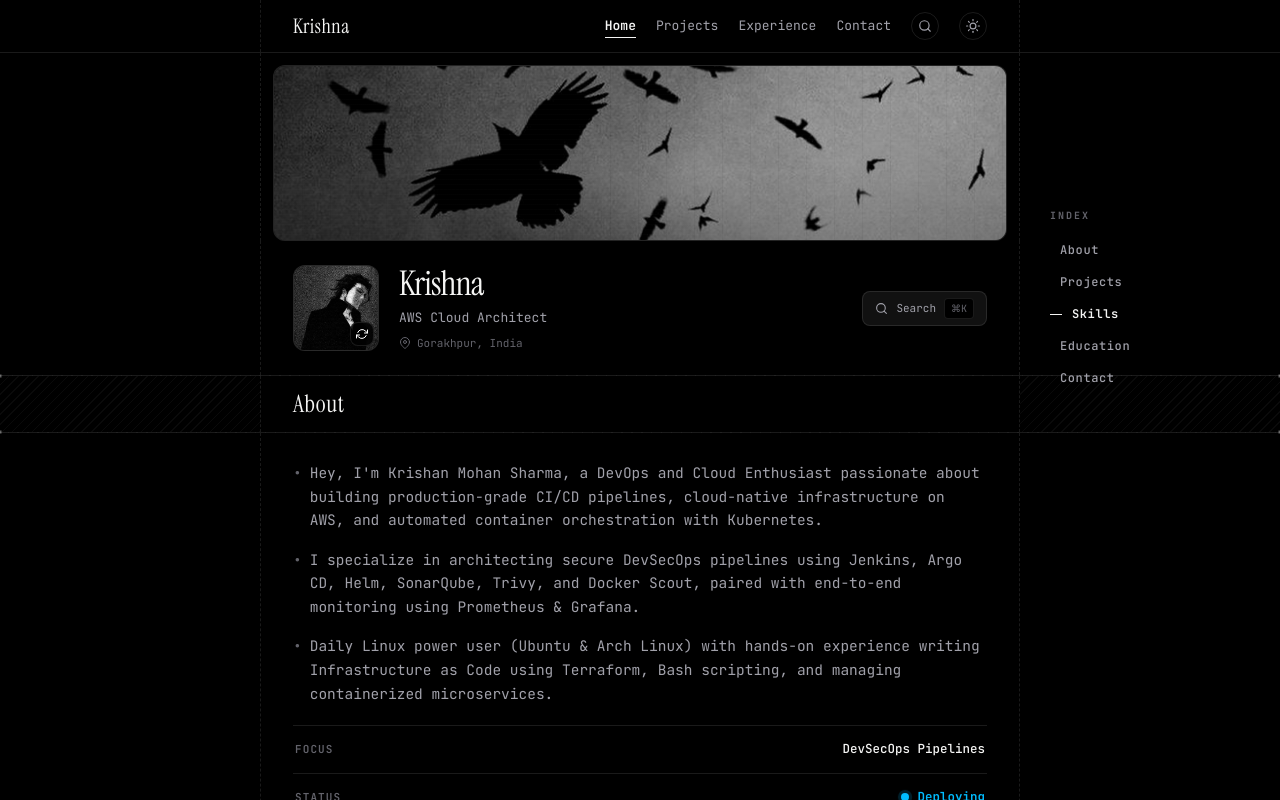
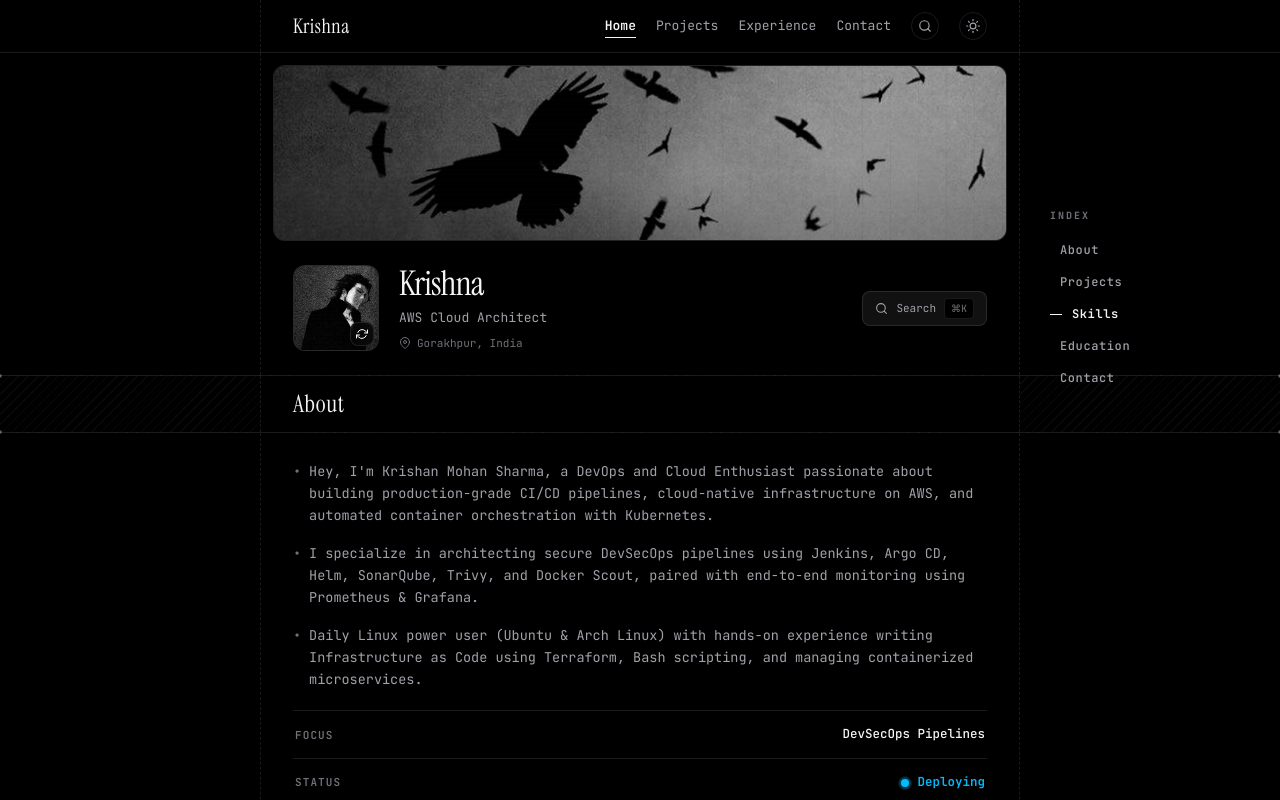
Before and after one commit to blurryface027/krishna-portfolio, a React (Vite) app: page / in a window 1280 px wide. Shown: the top 800 px of the page. Built offline with nearby package versions, Linux system fonts and the light colour scheme.

Commit message:
fix: dark mode switch

```diff
--- a/src/components/AboutSection.jsx
+++ b/src/components/AboutSection.jsx
@@ -12,7 +12,7 @@ export function AboutSection() {
       <Container className="px-6 py-7 sm:px-8 space-y-4">
         {portfolioData.about.map((text, idx) => (
           <AnimatedSection key={idx} delay={idx * 0.1}>
-            <div className="flex gap-2 text-[14.5px] leading-relaxed text-[var(--muted)]">
+            <div className="flex gap-2 text-[13px] sm:text-[13.5px] leading-relaxed text-[var(--muted)]">
               <span className="text-[var(--soft)] font-mono">•</span>
               <p>{text}</p>
             </div>
@@ -27,10 +27,10 @@ export function AboutSection() {
         {/* Developer Snapshot card */}
         <AnimatedSection delay={0.35}>
           <div className="mt-4 rounded-xl border border-[var(--line)] bg-[var(--card)] p-5">
-            <p className="font-mono text-[11px] uppercase tracking-widest text-[var(--fg)] font-semibold mb-3">
+            <p className="font-mono text-[10.5px] uppercase tracking-widest text-[var(--fg)] font-semibold mb-3">
               Developer Snapshot
             </p>
-            <ul className="grid grid-cols-1 sm:grid-cols-2 gap-2 text-[13px] font-mono text-[var(--muted)]">
+            <ul className="grid grid-cols-1 sm:grid-cols-2 gap-2 text-[12px] font-mono text-[var(--muted)]">
               {portfolioData.tldr.map((item) => (
                 <li key={item} className="flex items-center gap-2">
                   <span className="h-1.5 w-1.5 rounded-full bg-emerald-500 flex-none" />
--- a/src/components/CommandPalette.jsx
+++ b/src/components/CommandPalette.jsx
@@ -78,13 +78,13 @@ export function CommandPalette({ isOpen, onClose }) {
       {/* Modal */}
       <div className="relative flex items-start justify-center pt-[15vh] px-4">
         <div
-          className="relative flex w-full max-w-lg flex-col overflow-hidden rounded-2xl border border-neutral-800 bg-neutral-900/95 shadow-2xl backdrop-blur-xl max-h-[60vh] z-10"
+          className="relative flex w-full max-w-lg flex-col overflow-hidden rounded-2xl border border-[var(--line)] bg-[var(--card)]/95 shadow-2xl backdrop-blur-xl max-h-[60vh] z-10"
           onClick={(e) => e.stopPropagation()}
           style={{ animation: 'fade-up 0.2s cubic-bezier(0.16, 1, 0.3, 1)' }}
         >
           {/* Search */}
-          <div className="flex items-center gap-3 border-b border-neutral-800 px-4 py-3">
-            <FiSearch className="size-4 text-neutral-400 shrink-0" />
+          <div className="flex items-center gap-3 border-b border-[var(--line)] px-4 py-3">
+            <FiSearch className="size-4 text-[var(--soft)] shrink-0" />
             <input
               ref={inputRef}
               type="text"
@@ -92,9 +92,9 @@ export function CommandPalette({ isOpen, onClose }) {
               onChange={(e) => { setQuery(e.target.value); setSelectedIndex(0); }}
               onKeyDown={handleKeyDown}
               placeholder="Type a command or search..."
-              className="w-full bg-transparent text-sm text-neutral-100 placeholder:text-neutral-500 outline-none border-none"
+              className="w-full bg-transparent text-sm text-[var(--fg)] placeholder:text-[var(--soft)] outline-none border-none"
             />
-            <kbd className="hidden sm:inline-block rounded-md border border-neutral-700 bg-neutral-800 px-1.5 py-0.5 font-mono text-[10px] text-neutral-400">
+            <kbd className="hidden sm:inline-block rounded-md border border-[var(--line)] bg-[var(--chip)] px-1.5 py-0.5 font-mono text-[10px] text-[var(--soft)]">
               ESC
             </kbd>
           </div>
@@ -102,7 +102,7 @@ export function CommandPalette({ isOpen, onClose }) {
           {/* Results */}
           <div className="onyx-scroll overflow-y-auto p-2 max-h-[45vh]">
             {filtered.length === 0 ? (
-              <div className="p-6 text-center text-xs font-mono text-neutral-500">No results for "{query}"</div>
+              <div className="p-6 text-center text-xs font-mono text-[var(--soft)]">No results for "{query}"</div>
             ) : (
               Object.entries(
                 filtered.reduce((groups, item) => {
@@ -111,7 +111,7 @@ export function CommandPalette({ isOpen, onClose }) {
                 }, {})
               ).map(([category, items]) => (
                 <div key={category}>
-                  <div className="px-3 pt-3 pb-1 font-mono text-[10px] uppercase tracking-widest text-neutral-600">{category}</div>
+                  <div className="px-3 pt-3 pb-1 font-mono text-[10px] uppercase tracking-widest text-[var(--soft)]">{category}</div>
                   {items.map((item) => {
                     const globalIdx = filtered.indexOf(item);
                     const isSelected = globalIdx === selectedIndex;
@@ -123,15 +123,15 @@ export function CommandPalette({ isOpen, onClose }) {
                         onMouseEnter={() => setSelectedIndex(globalIdx)}
                         className={`flex items-center gap-3.5 rounded-xl px-3.5 py-2.5 text-left w-full transition-all duration-150 border cursor-pointer ${
                           isSelected
-                            ? 'border-neutral-700 bg-neutral-800/80 text-white'
-                            : 'border-transparent text-neutral-300 hover:bg-neutral-800/40'
+                            ? 'border-[var(--soft)] bg-[var(--chip)] text-[var(--fg)]'
+                            : 'border-transparent text-[var(--muted)] hover:bg-[var(--hover)]'
                         }`}
                       >
-                        <div className="text-neutral-400 shrink-0">{item.icon}</div>
+                        <div className="text-[var(--soft)] shrink-0">{item.icon}</div>
                         <div className="flex-1 overflow-hidden">
                           <div className="text-[13px] font-medium">{item.title}</div>
                           {item.subtitle && (
-                            <div className="text-[11px] text-neutral-500 truncate">{item.subtitle}</div>
+                            <div className="text-[11px] text-[var(--soft)] truncate">{item.subtitle}</div>
                           )}
                         </div>
                       </button>
@@ -143,7 +143,7 @@ export function CommandPalette({ isOpen, onClose }) {
           </div>
 
           {/* Footer */}
-          <div className="flex items-center justify-between border-t border-neutral-800 bg-neutral-950/60 px-4 py-2.5 font-mono text-[9px] text-neutral-500">
+          <div className="flex items-center justify-between border-t border-[var(--line)] bg-[var(--surface)] px-4 py-2.5 font-mono text-[9px] text-[var(--soft)]">
             <div className="flex items-center gap-3">
               <span>↑↓ Navigate</span>
               <span>↵ Select</span>
--- a/src/components/ContactSection.jsx
+++ b/src/components/ContactSection.jsx
@@ -25,7 +25,7 @@ export function ContactSection() {
                 href={link.href}
                 target={link.href.startsWith('mailto:') ? undefined : '_blank'}
                 rel="noopener noreferrer"
-                className={`group flex items-center justify-center gap-2.5 border-b border-r border-[var(--line)] px-4 py-4 text-[13px] font-medium transition-colors duration-200 hover:bg-[var(--hover)] ${
+                className={`group flex items-center justify-center gap-2.5 border-b border-r border-[var(--line)] px-4 py-3.5 text-[12px] font-medium transition-colors duration-200 hover:bg-[var(--hover)] ${
                   i % 2 === 1 ? 'border-r-0 sm:border-r' : ''
                 } ${i >= 4 ? 'border-b-0' : ''} sm:border-b-0 sm:last:border-r-0 ${
                   i === 4 ? 'col-span-2 border-r-0 sm:col-span-1 sm:border-r' : ''
--- a/src/components/ExperienceSection.jsx
+++ b/src/components/ExperienceSection.jsx
@@ -33,7 +33,7 @@ export function ExperienceSection() {
               <div className="flex flex-col sm:flex-row sm:items-start justify-between gap-4">
                 <div className="space-y-1.5">
                   <div className="flex items-center gap-2">
-                    <span className="grid size-7 place-items-center rounded-lg border border-white/10 bg-white/5 text-[var(--fg)]">
+                    <span className="grid size-7 place-items-center rounded-lg border border-[var(--line)] bg-[var(--chip)] text-[var(--fg)]">
                       <FiAward size={14} />
                     </span>
                     <h3 className="font-serif text-xl text-[var(--fg)] tracking-wide">
--- a/src/index.css
+++ b/src/index.css
@@ -4,7 +4,7 @@
   --bg: #000000;
   --fg: #f5f5f4;
   --muted: #a1a1aa;
-  --soft: #63636b;
+  --soft: #71717a;
   --faint: #3f3f46;
   --line: rgba(255, 255, 255, 0.1);
   --stripe: rgba(255, 255, 255, 0.04);
@@ -14,10 +14,29 @@
   --surface: #0a0a0a;
   --border: rgba(255, 255, 255, 0.08);
   --accent: #a1a1aa;
+  --scrollbar-thumb: #262626;
 
   --font-serif: "Instrument Serif", Georgia, serif;
   --font-sans: "JetBrains Mono", monospace;
   --font-mono: "JetBrains Mono", monospace;
+}
+
+html.light {
+  color-scheme: light;
+  --bg: #fcfcfd;
+  --fg: #09090b;
+  --muted: #52525b;
+  --soft: #71717a;
+  --faint: #e4e4e7;
+  --line: rgba(0, 0, 0, 0.1);
+  --stripe: rgba(0, 0, 0, 0.035);
+  --hover: rgba(0, 0, 0, 0.04);
+  --card: #ffffff;
+  --chip: #f4f4f5;
+  --surface: #f4f4f5;
+  --border: rgba(0, 0, 0, 0.08);
+  --accent: #18181b;
+  --scrollbar-thumb: #d4d4d8;
 }
 
 * {
@@ -28,6 +47,10 @@ html {
   scroll-behavior: smooth;
   color-scheme: dark;
   background-color: var(--bg);
+}
+
+html.light {
+  color-scheme: light;
 }
 
 body {
@@ -45,8 +68,8 @@ body {
 .font-sans { font-family: var(--font-sans); }
 
 ::selection {
-  background-color: #262626;
-  color: #e5e5e5;
+  background-color: var(--faint);
+  color: var(--fg);
 }
 
 .bg-stripes {
@@ -62,12 +85,12 @@ body {
 /* Scrollbar */
 ::-webkit-scrollbar { width: 6px; height: 6px; }
 ::-webkit-scrollbar-track { background: var(--bg); }
-::-webkit-scrollbar-thumb { background: #262626; border-radius: 3px; }
-::-webkit-scrollbar-thumb:hover { background: #404040; }
+::-webkit-scrollbar-thumb { background: var(--scrollbar-thumb); border-radius: 3px; }
+::-webkit-scrollbar-thumb:hover { background: var(--soft); }
 
 .onyx-scroll::-webkit-scrollbar { height: 4px; }
 .onyx-scroll::-webkit-scrollbar-track { background: transparent; }
-.onyx-scroll::-webkit-scrollbar-thumb { background: rgba(255, 255, 255, 0.15); border-radius: 2px; }
+.onyx-scroll::-webkit-scrollbar-thumb { background: var(--line); border-radius: 2px; }
 
 /* Animations */
 @keyframes blink {
```
Also changed, not shown: src/App.jsx (+21 -1 lines), src/components/Footer.jsx (+12 -12 lines), src/components/Header.jsx (+17 -14 lines), src/components/Navbar.jsx (+6 -4 lines), src/components/ProjectsSection.jsx (+7 -7 lines).
